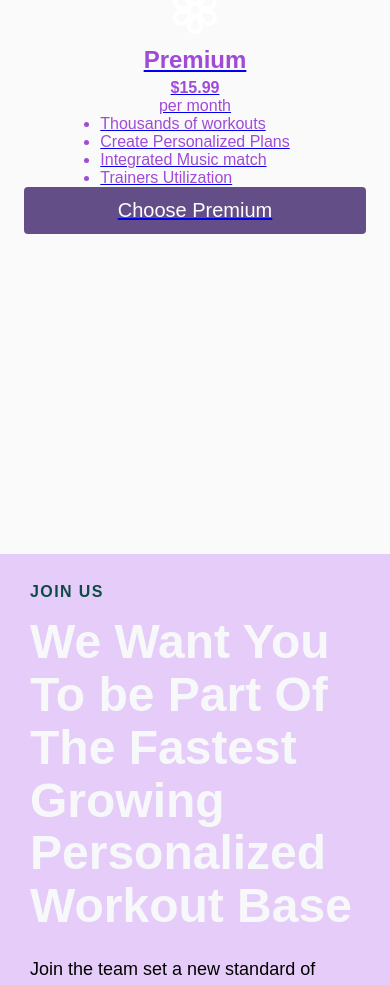
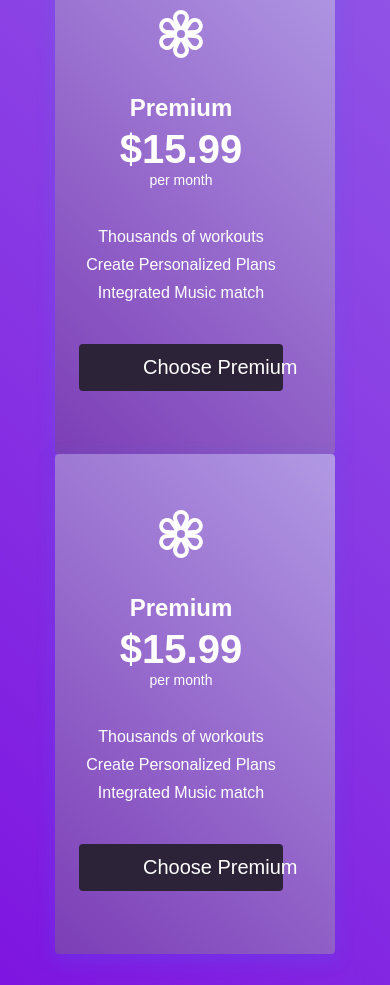
Before and after one commit to Coltthatcher/capstone, a React (Create React App) app: page / in a window 390 px wide. Shown: the part 4620-5605 px from the top of the page. Built offline with nearby package versions, Linux system fonts and the light colour scheme.

Commit message:
update css all over page

```diff
--- a/src/components/Button.css
+++ b/src/components/Button.css
@@ -13,7 +13,7 @@
 
 .btn--primary {
   background-color: var(--primary);
-  color: #242424;
+  color: #795799;
   border: 1px solid var(--primary);
 }
 
@@ -58,12 +58,12 @@
 .btn--large:hover, .btn--medium:hover, .btn--mobile:hover {
   transition: all 0.3s ease-out;
   background: #fff;
-  color:#242424;
+  color:#4a5c8f;
 }
 
 .btn-wide:hover{
   color: #fff;
-  background-color: #f00946;
+  background-color: #8009f0;
   transition: all 0.3s ease-out;
 }
 
@@ -80,7 +80,7 @@
 }
 
 .primary {
-  background-color: #242424;
+  background-color: #2d2338;
   color: #fff;
   border: none;
 }
--- a/src/components/Pricing.css
+++ b/src/components/Pricing.css
@@ -3,11 +3,12 @@
   display: flex;
   flex-direction: column;
   justify-content: center;
-  background: #fafafa;
+  background: linear-gradient(45deg, #7d12e0 0%, #9973e9 100%);
+
 }
 
-.pricing_container-sheet {
-  background: linear-gradient(45deg, #0660e9 0%, #276afb 100%);
+.pricing-container-sheet {
+  background: linear-gradient(45deg, #7c3eb6 0%, #b199e4 100%);
   box-shadow: 0 6px 20px rgba(56, 125, 255, 0.2);
   width: 280px;
   height: 500px;
@@ -44,3 +45,95 @@
   transition: all 0.3s ease-out;
   color: #1c2237;
 }
+
+
+.price_container-sheet:nth-child(2) {
+  margin: 0 24px;
+}
+
+
+.price_container {
+  display: flex;
+  justify-content: center;
+  align-items: center;
+}
+
+.price_wrapper {
+  display: flex;
+  flex-direction: column;
+  align-items: start;
+  margin: 0 auto;
+}
+
+.price_heading {
+  color: #1c2237;
+  margin-bottom: 24px;
+}
+
+.price_container-info {
+  display: flex;
+  flex-direction: column;
+  height: 500px;
+  padding: 24px;
+  align-items: center;
+  color: #fff;
+}
+
+.price_container-info h4 {
+  font-size: 40px;
+}
+
+.price_container-info p {
+  font-size: 14px;
+  margin-bottom: 24px;
+}
+
+.container-tiers {
+  margin: 16px 0 32px;
+  list-style: none;
+}
+
+.container-tiers li {
+  margin-bottom: 10px;
+}
+
+.container-tiers {
+  display: flex;
+  flex-direction: column;
+  align-items: center;
+}
+
+.icon {
+  margin: 24px 0;
+}
+
+@media screen and (max-width: 960px) {
+  .price_container {
+    display: flex;
+    flex-direction: column;
+    justify-content: center;
+    align-items: center;
+    width: 100%;
+  }
+
+  .price_container-info {
+    width: 90%;
+  }
+
+  .price_wrapper {
+    margin: 0 30px;
+    display: flex;
+    flex-direction: column;
+    align-items: center;
+  }
+
+  .price_container-info:nth-child(2) {
+    transform: scale(1);
+    background: #242424;
+    margin: 24px;
+  }
+
+  .price_container-info:hover {
+    transform: none;
+  }
+}
--- a/src/components/Pricing.js
+++ b/src/components/Pricing.js
@@ -43,9 +43,26 @@ function Pricing() {
                   <li>Thousands of workouts</li>
                   <li>Create Personalized Plans</li>
                   <li>Integrated Music match</li>
-                  <li>Trainers Utilization</li>
                 </ul>
-                <Button buttonSize='btn--wide' buttonColor='blue'>
+                <Button buttonSize='btn--wide' buttonColor='primary'>
+                  Choose Premium
+                </Button>
+              </div>
+            </Link>
+            <Link to='/sign-up' className='pricing-container-sheet'>
+              <div className='price_container-info'>
+                <div className='icon'>
+                  <BsFlower3 />
+                </div>
+                <h3>Premium</h3>
+                <h4>$15.99</h4>
+                <p>per month</p>
+                <ul className='container-tiers'>
+                  <li>Thousands of workouts</li>
+                  <li>Create Personalized Plans</li>
+                  <li>Integrated Music match</li>
+                </ul>
+                <Button buttonSize='btn--wide' buttonColor='primary'>
                   Choose Premium
                 </Button>
               </div>
```
